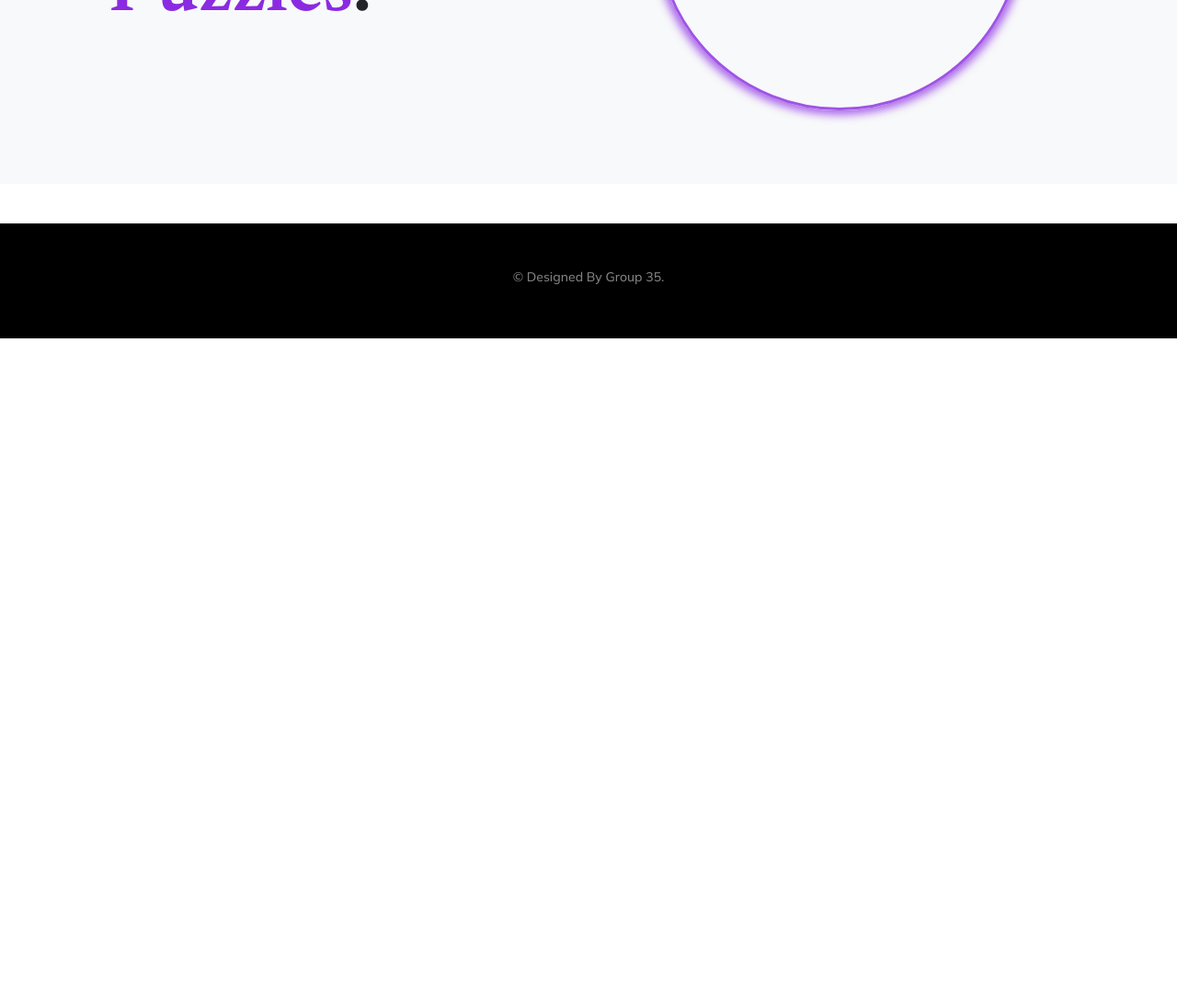
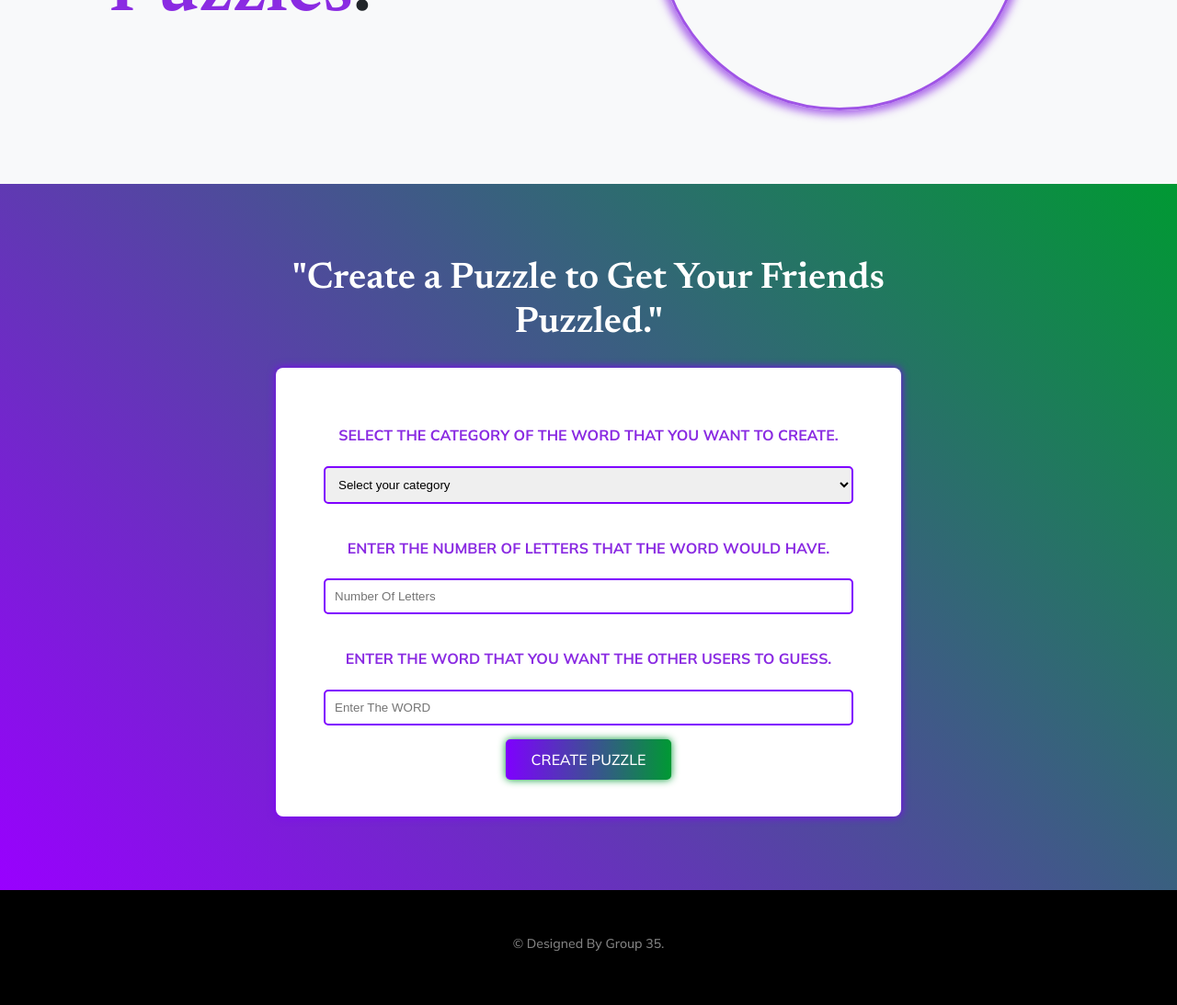
Before and after one commit to Manishv005/AgileWebDevProject35, a Flask app: page /create in a window 1280 px wide. Shown: the part 432-1525 px from the top of the page at 92% size. Before the commit the page ends 800 px from the top, so only its background shows below. Run offline with Flask 3, Linux system fonts and the light colour scheme; the visitor is signed in with stand-in values (Sample User, id 1); some libraries are stand-ins or nearby versions; grey boxes are pictures that could not be loaded.

Commit message:
Update create.html
HTML CODE to allow the user to create PUZZLEs.

```diff
--- a/app/templates/create.html
+++ b/app/templates/create.html
@@ -1,5 +1,9 @@
-{% if current_user.is_anonymous %} {% extends 'base.html' %} {% else %} {%
-extends 'base_inner.html' %} {% endif %} {% block content %}
+{% if current_user.is_anonymous %}
+    {% extends 'base.html' %}
+{% else %}
+    {% extends 'base_inner.html' %}
+{% endif %}
+{% block content %}
 <header class="masthead">
     <div class="container px-5">
         <div class="row gx-5 align-items-center">
@@ -16,14 +20,53 @@ extends 'base_inner.html' %} {% endif %} {% block content %}
                 <!-- Circular Video Container -->
                 <div class="circular-video">
                     <video muted autoplay loop class="video-in-circle">
-						<source
-							src="static/assets/img/puzzle.mp4"
-							type="video/mp4"
-						/>
+                        <source src="static/assets/img/puzzle.mp4" type="video/mp4"/>
                     </video>
                 </div>
             </div>
         </div>
     </div>
 </header>
+<aside class="text-center bg-gradient-primary-to-secondary">
+    <div class="container px-5">
+        <div class="row gx-5 justify-content-center">
+            <div class="col-xl-8">
+                <div class="h2 fs-1 text-white mb-4">"Create a Puzzle to Get Your Friends Puzzled."</div>
+                <!-- Puzzle Creation Form -->
+                <div class="login-form-container">
+                    <form action="{{ url_for('create') }}" method="POST" id="puzzleForm">
+                        <!-- Hidden Field for Username -->
+                        <input type="hidden" name="username" value="{{ current_user.username }}">
+
+                        <!-- Category Selection Dropdown -->
+                        <div class="form-group mb-3">
+                            <h4 style="color:blueviolet;">
+                                SELECT THE CATEGORY OF THE WORD THAT YOU WANT TO CREATE.
+                            </h4>
+                            <select name="category" id="category" class="login-form-input" required>
+                                <option value="" disabled selected>Select your category</option>
+                                <option value="fruits">FRUIT's</option>
+                                <option value="animals">ANIMAL's</option>
+                                <option value="countries">COUNTRIES</option>
+                                <option value="car_brands">CAR BRAND's</option>
+                            </select>
+                        </div>
+                        <!-- Number of Letters Input -->
+                        <h4 style="color:blueviolet;">
+                            ENTER THE NUMBER OF LETTERS THAT THE WORD WOULD HAVE.
+                        </h4>
+                        <input type="number" name="number_of_letters" id="number_of_letters" placeholder="Number Of Letters" class="login-form-input" max="15" required>
+                        <!-- Word Input -->
+                        <h4 style="color:blueviolet;">
+                            ENTER THE WORD THAT YOU WANT THE OTHER USERS TO GUESS.
+                        </h4>
+                        <input type="text" name="word" id="word" placeholder="Enter The WORD" class="login-form-input" required>
+                        <!-- Submit Button -->
+                        <button type="submit" class="login-form-button">CREATE PUZZLE</button>
+                    </form>
+                </div>
+            </div>
+        </div>
+    </div>
+</aside>
 {% endblock %}
```
Lines whose indentation alone changed are shown as unchanged.
